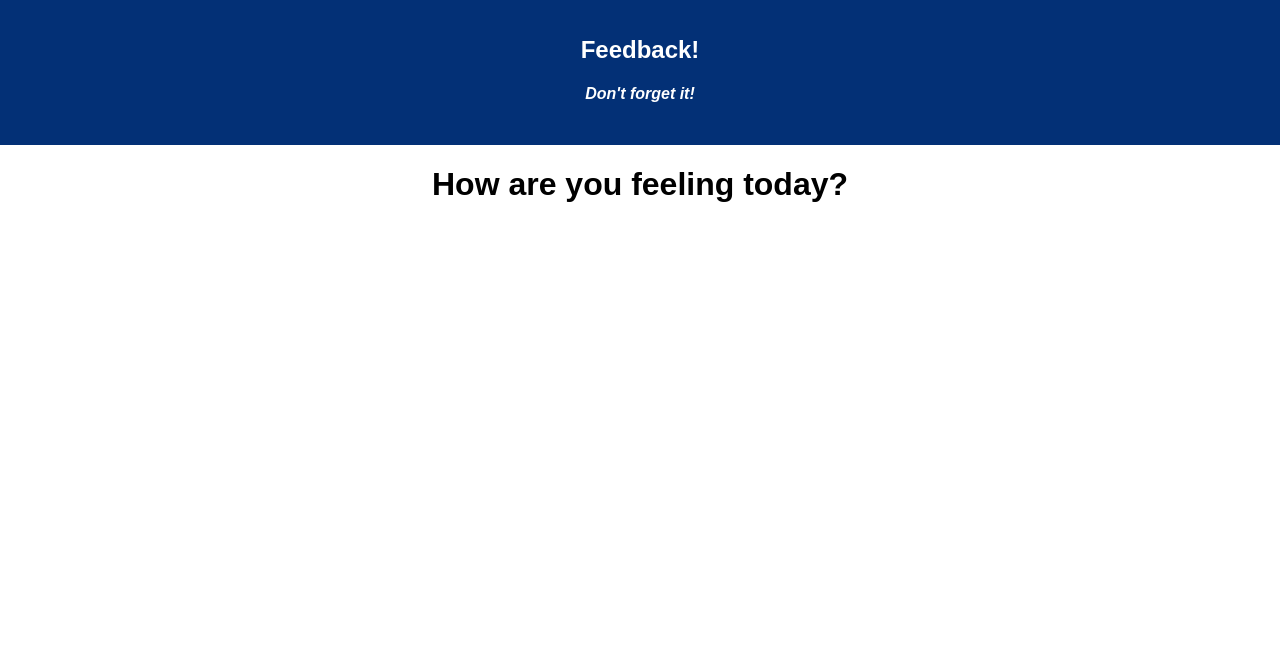
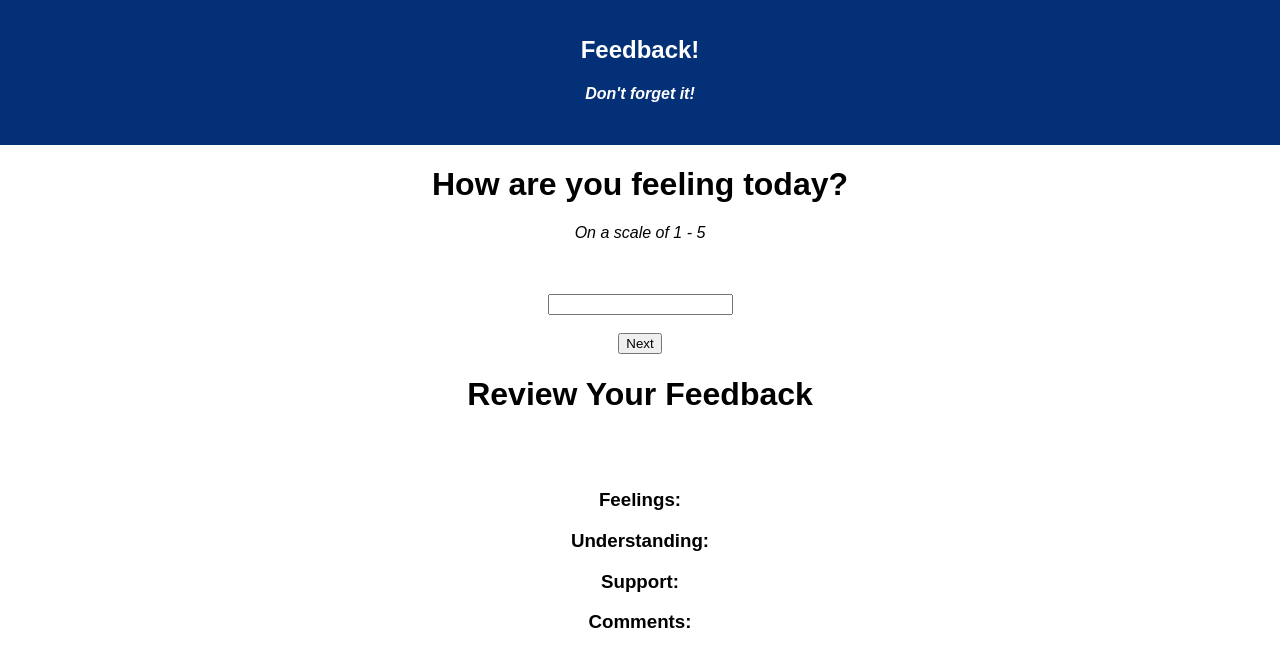
Before and after one commit to jamesctucker/full_stack_feedback_app, a React (Create React App) app: page / in a window 1280 px wide. Shown: the top 666 px of the page. Built offline with nearby package versions, Linux system fonts and the light colour scheme.

Commit message:
this will set up a basic router; connected the router to the server

```diff
--- a/src/components/App/App.css
+++ b/src/components/App/App.css
@@ -16,3 +16,20 @@
 .App-intro {
   font-size: large;
 }
+
+/* .Feedback-body {
+  width: 800px;
+  margin
+} */
+
+.Thank-you-header {
+  background-color: white;
+  min-height: 70px;
+  padding: 20px;
+  color: black;
+  border: 3px;
+  border-style: solid;
+  border-color: black;
+
+
+}
--- a/src/components/Comments/Comments.js
+++ b/src/components/Comments/Comments.js
@@ -9,8 +9,24 @@ class Comments extends Component {
                     <h1 className="App-title">Feedback!</h1>
                     <h4><i>Don't forget it!</i></h4>
                 </header>
-                <div>
+                <div className="Feedback-body">
                     <h1>Any comments you want to leave?</h1>
+                    <p><i>On a scale of 1 - 5</i></p>
+                    <br />
+                    <br />
+                    <input className="Feedback-input" type="number"></input>
+                    <br />
+                    <br />
+                    <button>Next</button>
+                </div>
+                <div className="Feedback-review">
+                    <h1>Review Your Feedback</h1>
+                    <br />
+                    <br />
+                    <h3>Feelings:</h3>
+                    <h3>Understanding:</h3>
+                    <h3>Support:</h3>
+                    <h3>Comments:</h3>
                 </div>
             </div>
         )
--- a/src/components/Home/Home.js
+++ b/src/components/Home/Home.js
@@ -10,8 +10,24 @@ class Home extends Component {
                     <h1 className="App-title">Feedback!</h1>
                     <h4><i>Don't forget it!</i></h4>
                 </header>
-                <div>
+                <div className="feedback-body">
                     <h1>How are you feeling today?</h1>
+                    <p><i>On a scale of 1 - 5</i></p>
+                    <br />
+                    <br />
+                    <input className="Feedback-input" type="number"></input>
+                    <br />
+                    <br />
+                    <button>Next</button>
+                </div>
+                <div className="Feedback-review">
+                    <h1>Review Your Feedback</h1>
+                    <br />
+                    <br />
+                    <h3>Feelings:</h3>
+                    <h3>Understanding:</h3>
+                    <h3>Support:</h3>
+                    <h3>Comments:</h3>
                 </div>
             </div>
         )
--- a/src/components/Support/Support.js
+++ b/src/components/Support/Support.js
@@ -9,8 +9,24 @@ class Support extends Component {
                     <h1 className="App-title">Feedback!</h1>
                     <h4><i>Don't forget it!</i></h4>
                 </header>
-                <div>
+                <div className="Feedback-body">
                     <h1>How well are you being supported?</h1>
+                    <p><i>On a scale of 1 - 5</i></p>
+                    <br />
+                    <br />
+                    <input className="Feedback-input" type="number"></input>
+                    <br />
+                    <br />
+                    <button>Next</button>
+                </div>
+                <div className="Feedback-review">
+                    <h1>Review Your Feedback</h1>
+                    <br />
+                    <br />
+                    <h3>Feelings:</h3>
+                    <h3>Understanding:</h3>
+                    <h3>Support:</h3>
+                    <h3>Comments:</h3>
                 </div>
             </div>
         )
--- a/src/components/ThankYou/ThankYou.js
+++ b/src/components/ThankYou/ThankYou.js
@@ -5,7 +5,12 @@ class ThankYou extends Component {
     render() {
         return (
             <div>
-                <h1>Thank You!</h1>
+                <header className="Thank-you-header">
+                    <h1 className="Thank-you-title">Feedback!</h1>
+                </header>
+                <div className="Feedback-body">
+                    <h1>Thank You!</h1>
+                </div>
             </div>
         )
     }
--- a/src/components/Understanding/Understanding.js
+++ b/src/components/Understanding/Understanding.js
@@ -9,8 +9,24 @@ class Understanding extends Component {
                     <h1 className="App-title">Feedback!</h1>
                     <h4><i>Don't forget it!</i></h4>
                 </header>
-                <div>
+                <div className="Feedback-body">
                     <h1>How well are you understanding the content?</h1>
+                    <p><i>On a scale of 1 - 5</i></p>
+                    <br />
+                    <br />
+                    <input className="Feedback-input" type="number"></input>
+                    <br />
+                    <br />
+                    <button>Next</button>
+                </div>
+                <div className="Feedback-review">
+                    <h1>Review Your Feedback</h1>
+                    <br />
+                    <br />
+                    <h3>Feelings:</h3>
+                    <h3>Understanding:</h3>
+                    <h3>Support:</h3>
+                    <h3>Comments:</h3>
                 </div>
             </div>
         )
```
Also changed, not shown: 2 other files (tests, documents, lock files or other folders).
